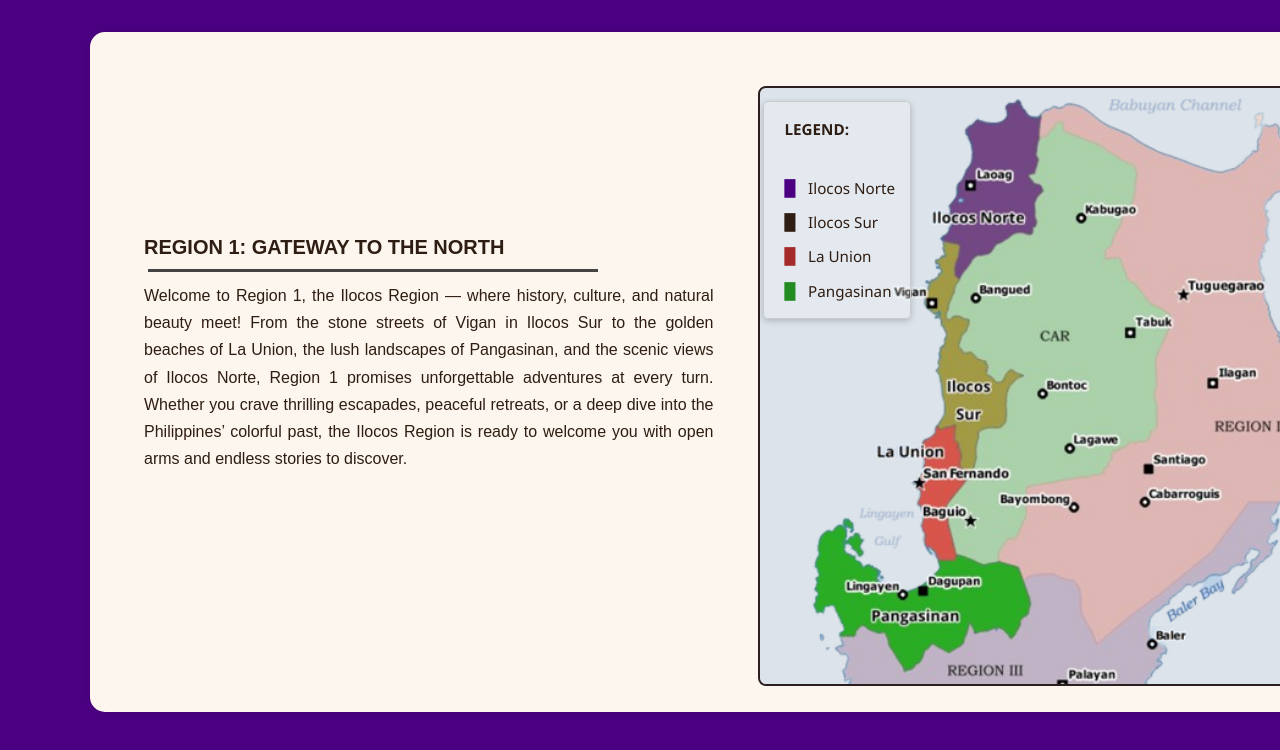
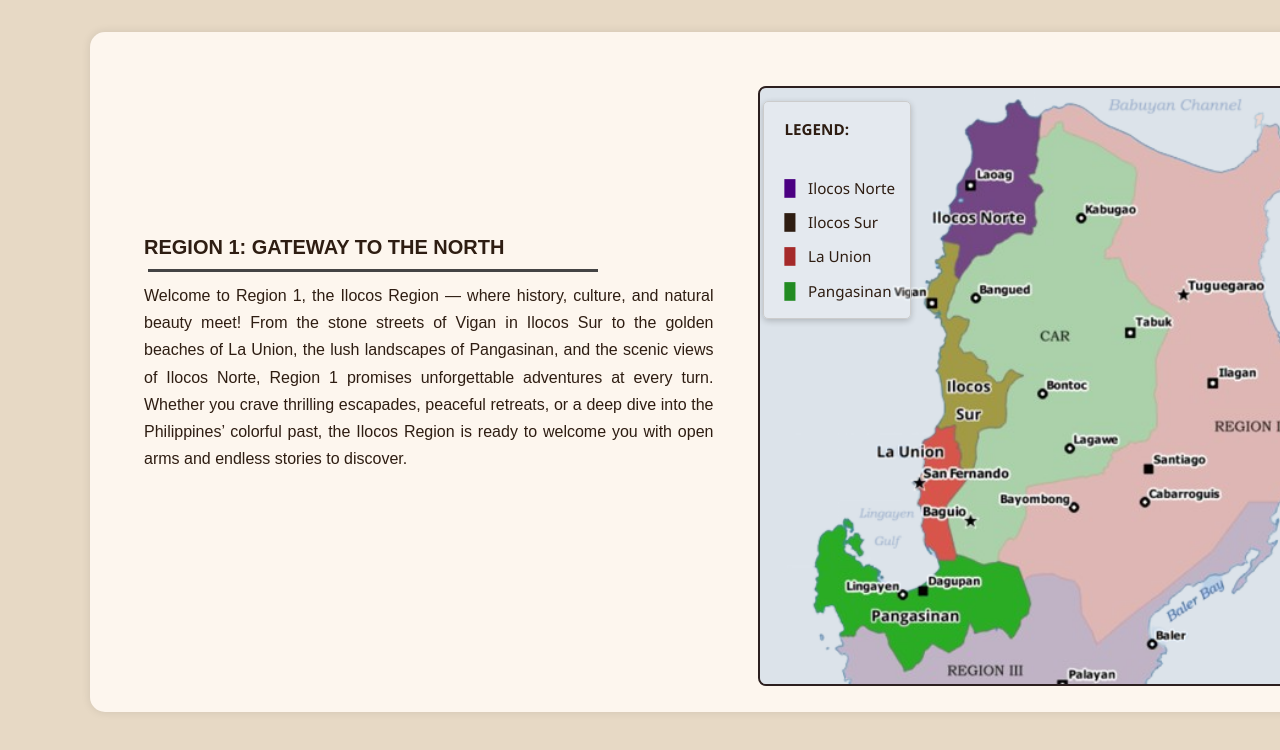
Before and after one commit to Ken-Ds/language-mapping-python, a plain HTML site: page frontend/index.html in a window 1280 px wide. Shown: the top 750 px of the page. Drawn offline with Linux system fonts and the light colour scheme.

Commit message:
updates gui

```diff
--- a/frontend/style.css
+++ b/frontend/style.css
@@ -237,11 +237,12 @@ body {
   font-family: 'Segoe UI', sans-serif;
   margin:px ;
   padding: 0;
-  background-color: #4b0082;
+  background-color: #e7d9c5;
   /*background-color: #f1e3cf;*/
   color: #2e1d12;
   width: 100%;
 }
+
 
 .province-container {
   display: flex;
```
